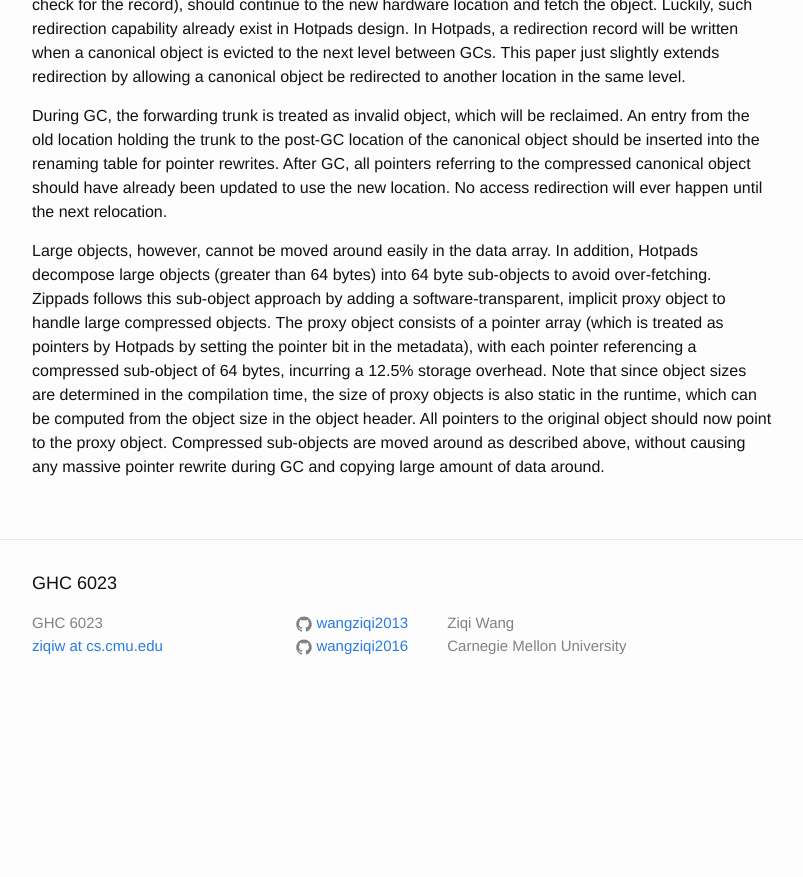
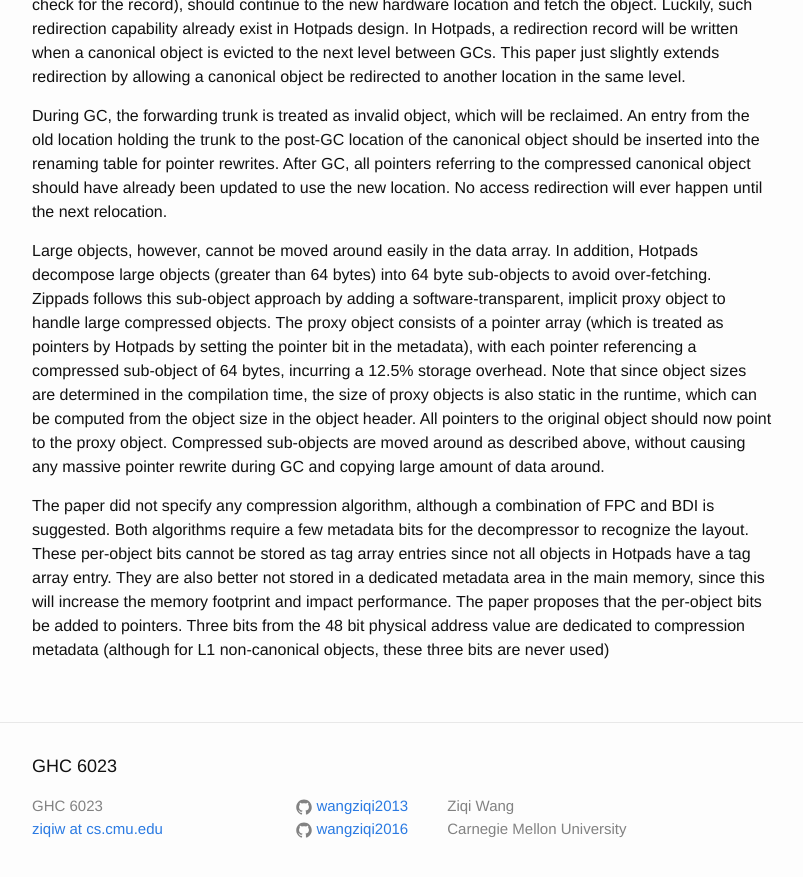
Before and after one commit to wangziqi2013/wangziqi2013.github.io, a Jekyll site: the page built from _posts/2020-07-11-zippads-coco.markdown, in a window 1280 px wide and 900 px high, scrolled down 3178 px. Shown: the top 877 px of the window, without its empty margins (238-1041 px from the left). Built offline with Jekyll 4.4.1, drawn with Linux system fonts in a browser that asks for light colours; before the commit the page ends 3895 px from its top, so only the background shows below that.

Commit message:
Adding bits

```diff
--- a/_posts/2020-07-11-zippads-coco.markdown
+++ b/_posts/2020-07-11-zippads-coco.markdown
@@ -136,3 +136,10 @@ determined in the compilation time, the size of proxy objects is also static in
 the object size in the object header.
 All pointers to the original object should now point to the proxy object. Compressed sub-objects are moved around as
 described above, without causing any massive pointer rewrite during GC and copying large amount of data around.
+
+The paper did not specify any compression algorithm, although a combination of FPC and BDI is suggested. Both algorithms
+require a few metadata bits for the decompressor to recognize the layout. These per-object bits cannot be stored as
+tag array entries since not all objects in Hotpads have a tag array entry. They are also better not stored in a dedicated
+metadata area in the main memory, since this will increase the memory footprint and impact performance. The paper proposes
+that the per-object bits be added to pointers. Three bits from the 48 bit physical address value are dedicated to compression
+metadata (although for L1 non-canonical objects, these three bits are never used)
```
